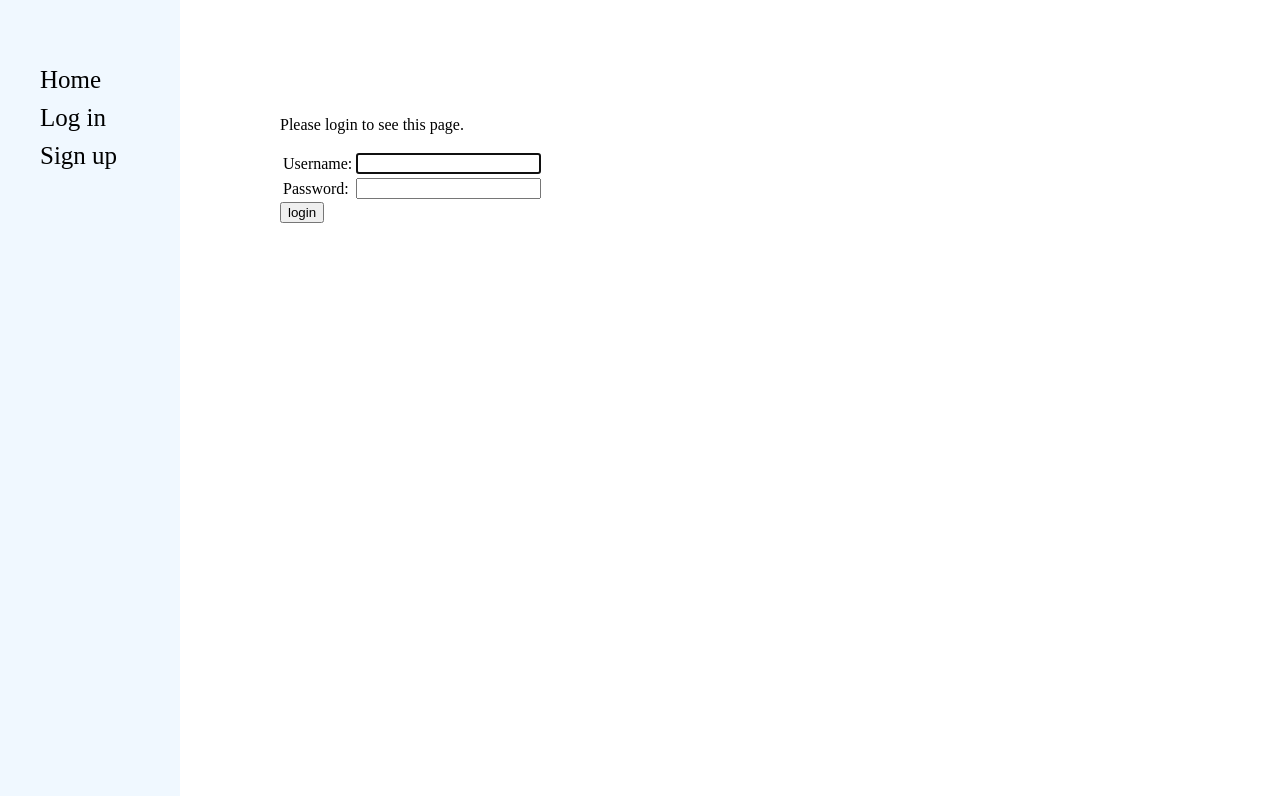
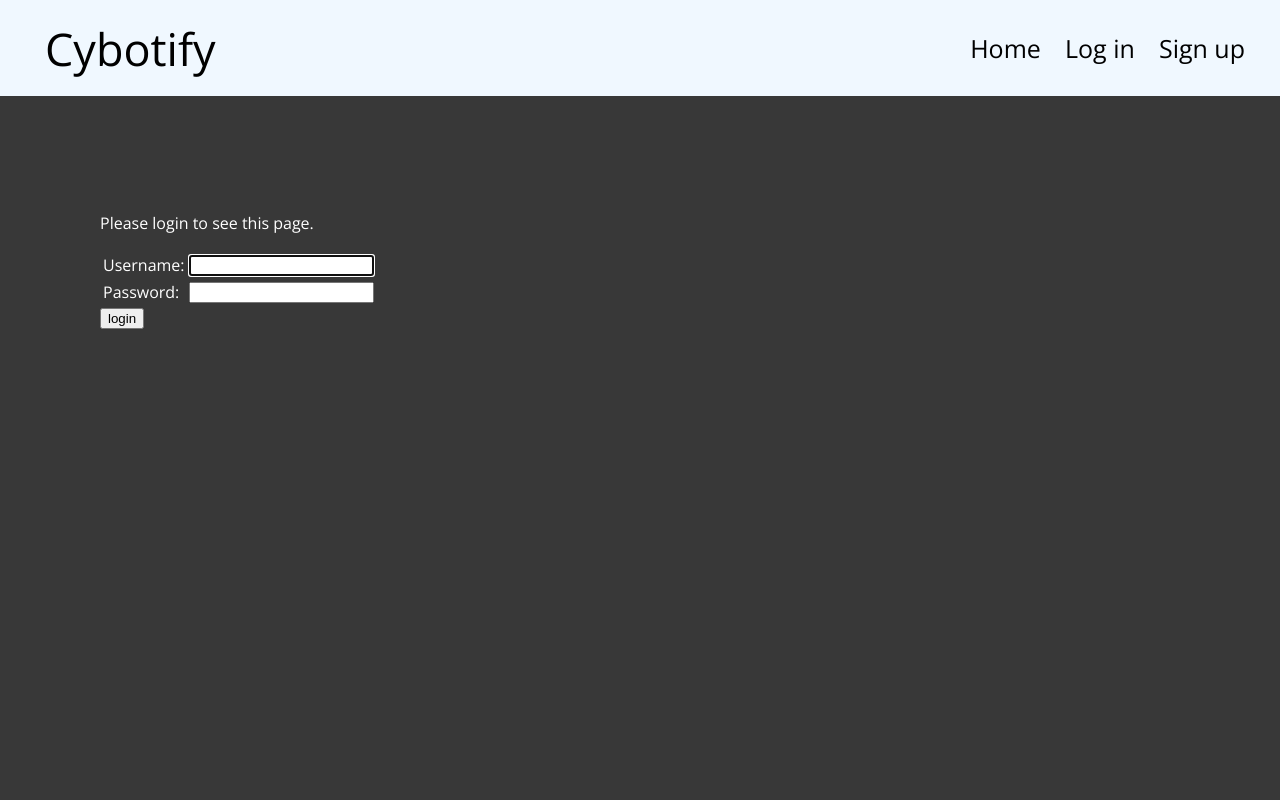
Before and after one commit to fpringle/cybotify_mvp, a Django app: page /login/?next=/playlists/ in a window 1280 px wide. Run offline with Django 3.2, Linux system fonts and the light colour scheme.

Commit message:
more styling, sidebar is now a topbar

```diff
--- a/frontend/static/frontend/css/base.css
+++ b/frontend/static/frontend/css/base.css
@@ -1,27 +1,69 @@
+* {
+  -webkit-user-select: none;
+  -moz-user-select: none;
+  -ms-user-select: none;
+  user-select: none;
+}
+
+.selectable {
+  -webkit-user-select: text;
+  -moz-user-select: text;
+  -ms-user-select: text;
+  user-select: text;
+}
+
+html {
+  height: 100vh;
+  min-height: 100vh;
+  max-height: 100vh;
+}
+
 body {
   margin: 0px;
+  font-family: 'Open Sans';
+  height: 100vh;
+  min-height: 100vh;
+  max-height: 100vh;
+  overflow-y: hidden;
+  background-color: #383838;
 }
 
 #container {
   display: flex;
-  flex-direction: row;
-  min-height: 99.5vh;
+  flex-direction: column;
+  height: 99.5vh;
+}
+
+#sidebar ul {
+  padding-left: 0px;
 }
 
 #sidebar li {
   font-size: 25px;
-  margin-bottom: 10px;
+  margin-right: 20px;
+  display: inline;
 }
 
 #sidebar {
-  padding-top: 50px;
+  padding: 15px;
   flex: 1;
   background: #F0F8FF;
+  display: flex;
+  justify-content: space-between;
+  align-items: center;
+}
+
+#sidebarTitle {
+  font-size: 45px;
+  margin-left: 30px;
 }
 
 #content {
-  flex: 5;
+  flex: 20;
   padding: 100px;
+  overflow-y: auto;
+  flex-grow: 20;
+  color: white;
 }
 
 a {
--- a/frontend/templates/frontend/base.html
+++ b/frontend/templates/frontend/base.html
@@ -5,6 +5,8 @@
       {% block title %}Cybotify{% endblock title %}
     </title>
     <script src="https://code.jquery.com/jquery-3.6.0.min.js" integrity="sha256-/xUj+3OJU5yExlq6GSYGSHk7tPXikynS7ogEvDej/m4=" crossorigin="anonymous"></script>
+
+    <link href='https://fonts.googleapis.com/css?family=Open Sans' rel='stylesheet'>
 
     {% load static %}
     <link rel="stylesheet" href={% static 'frontend/css/base.css' %}>
@@ -21,6 +23,9 @@
 
   <div id="container">
     <div id="sidebar">
+      <div id="sidebarTitle">
+        Cybotify
+      </div>
       {% block sidebar %}
         <ul style="list-style-type:none;">
         {% if request.user.is_authenticated %}
```
Also changed, not shown: frontend/static/frontend/css/playlist_detail.css (+36 -6 lines), frontend/static/frontend/css/playlists.css (+22 -5 lines), frontend/templates/frontend/playlist_detail.html (+5 -3 lines), frontend/templates/frontend/playlists.html (+8 -2 lines).
